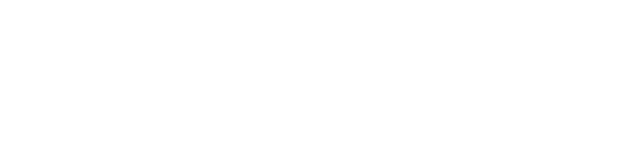
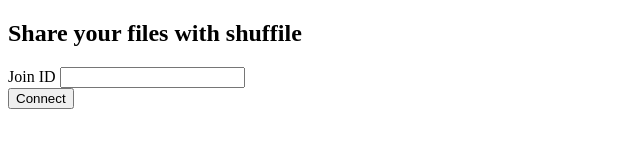
Before and after one commit to raghav-karn/shuffile, a website: page public/receiver.html in a window 1280 px wide. Shown: the whole page, without its empty margins (0-640 px from the left). Drawn offline with nearby package versions, Linux system fonts and the light colour scheme.

Commit message:
Indexed homescreen

```diff
--- a/public/receiver.html
+++ b/public/receiver.html
@@ -7,6 +7,21 @@
     <link rel="stylesheet" href="style.css">
 </head>
 <body>
+    <div class="app">
+        <div class="screen join-screen active">
+            <div class="form">
+                <h2>Share your files with shuffile</h2>
+                <div class="form-input">
+                    <label for="join-id">Join ID</label>
+                    <input type="text" id="join-id">
+                </div>
+                <div class="form-input">
+                    <button id="receiver-start-con-btn">Connect</button>
+                </div>
+            </div>
+        </div>
+    </div>
+
     <script src="https://cdnis.cloudflare.com/ajax/libs/downloadjs/1.4.1/download.min.js"></script>
     <script src="/socket.io/socket.io.js"></script>
     <script src="receiver.js"></script>
```
